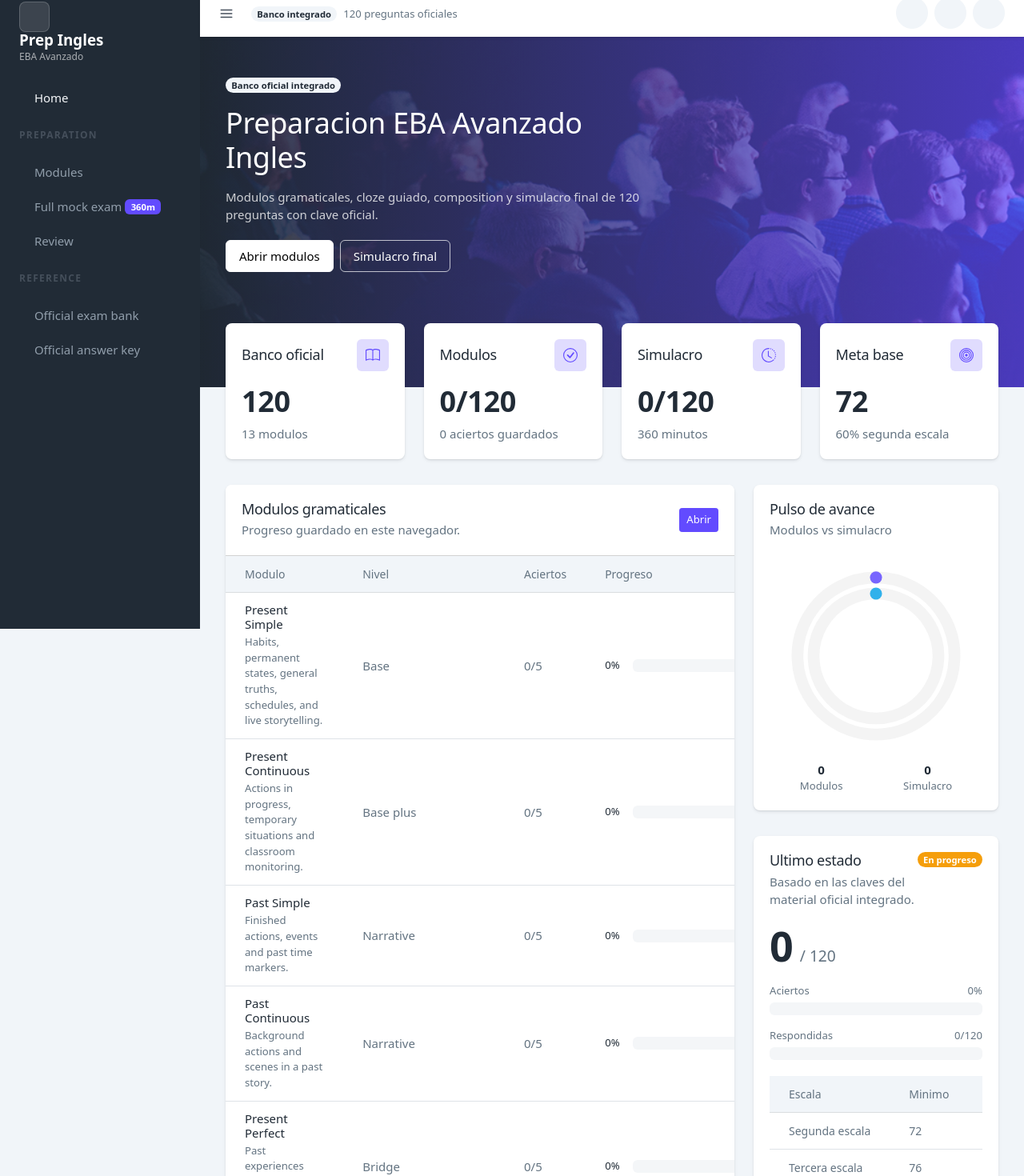
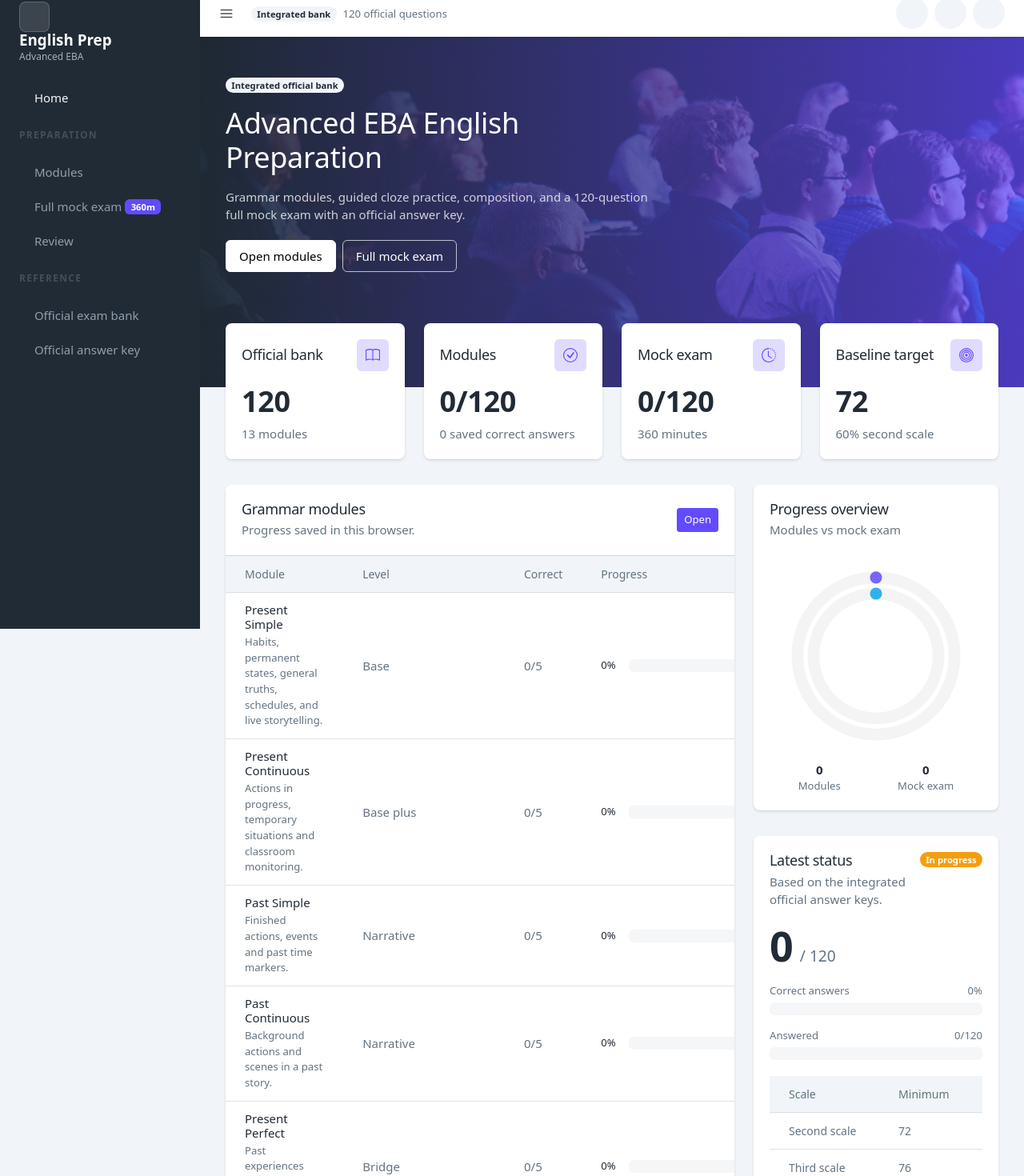
Before and after one commit to miguellynch130304-afk/escaladocenteingles, a Next.js app: page / in a window 1280 px wide. Shown: the part 14-1484 px from the top of the page at 80% size. Built offline with nearby package versions, Linux system fonts and the light colour scheme; a web font is replaced by a local one.

Commit message:
Separate module exams and standardize English UI

```diff
--- a/components/exam/ScoreSummary.js
+++ b/components/exam/ScoreSummary.js
@@ -5,7 +5,7 @@
   score,
   answered,
   total,
-  title = 'Resultado'
+  title = 'Result'
 }) => {
   const percent = total ? Math.round((score / total) * 100) : 0;
   const answeredPercent = total ? Math.round((answered / total) * 100) : 0;
@@ -19,10 +19,10 @@
         <div className="d-flex justify-content-between align-items-start mb-4">
           <div>
             <h4 className="mb-1">{title}</h4>
-            <p className="text-muted mb-0">Basado en las claves del material oficial integrado.</p>
+            <p className="text-muted mb-0">Based on the integrated official answer keys.</p>
           </div>
           <Badge bg={bestScale ? 'success' : 'warning'} className="rounded-pill">
-            {bestScale ? bestScale.scale : 'En progreso'}
+            {bestScale ? bestScale.scale : 'In progress'}
           </Badge>
         </div>
 
@@ -33,7 +33,7 @@
 
         <div className="mb-3">
           <div className="d-flex justify-content-between small mb-1">
-            <span>Aciertos</span>
+            <span>Correct answers</span>
             <span>{percent}%</span>
           </div>
           <ProgressBar now={percent} variant={percent >= 60 ? 'success' : 'warning'} />
@@ -41,7 +41,7 @@
 
         <div className="mb-4">
           <div className="d-flex justify-content-between small mb-1">
-            <span>Respondidas</span>
+            <span>Answered</span>
             <span>{answered}/{total}</span>
           </div>
           <ProgressBar now={answeredPercent} variant="primary" />
@@ -50,9 +50,9 @@
         <Table responsive className="mb-0 text-nowrap prep-threshold-table">
           <thead className="table-light">
             <tr>
-              <th>Escala</th>
-              <th>Minimo</th>
-              <th>Estado</th>
+              <th>Scale</th>
+              <th>Minimum</th>
+              <th>Status</th>
             </tr>
           </thead>
           <tbody>
@@ -62,7 +62,7 @@
                 <td>{threshold.minimum}</td>
                 <td>
                   <Badge bg={score >= threshold.minimum ? 'success' : 'light'} text={score >= threshold.minimum ? undefined : 'dark'}>
-                    {score >= threshold.minimum ? 'Alcanzado' : 'Pendiente'}
+                    {score >= threshold.minimum ? 'Reached' : 'Pending'}
                   </Badge>
                 </td>
               </tr>
--- a/data/examQuestions.js
+++ b/data/examQuestions.js
@@ -2,8 +2,8 @@
 import { supplementalExamQuestions } from 'data/supplementalExamQuestions';
 
 export const examMetadata = {
-  "title": "Simulacro integral de Ingles EBA Avanzado",
-  "examCode": "Banco oficial integrado",
+  "title": "Comprehensive Advanced EBA English Mock Exam",
+  "examCode": "Integrated official bank",
   "totalQuestions": 120,
   "durationMinutes": 360,
   "sourcePdf": "Official exam bank",
@@ -12,31 +12,31 @@
 
 export const passingThresholds = [
   {
-    "scale": "Segunda escala",
+    "scale": "Second scale",
     "minimum": 72
   },
   {
-    "scale": "Tercera escala",
+    "scale": "Third scale",
     "minimum": 76
   },
   {
-    "scale": "Cuarta escala",
+    "scale": "Fourth scale",
     "minimum": 80
   },
   {
-    "scale": "Quinta escala",
+    "scale": "Fifth scale",
     "minimum": 84
   },
   {
-    "scale": "Sexta escala",
+    "scale": "Sixth scale",
     "minimum": 88
   },
   {
-    "scale": "Septima escala",
+    "scale": "Seventh scale",
     "minimum": 92
   },
   {
-    "scale": "Octava escala",
+    "scale": "Eighth scale",
     "minimum": 92
   }
 ];
--- a/layouts/DefaultDashboardLayout.js
+++ b/layouts/DefaultDashboardLayout.js
@@ -32,9 +32,9 @@
 				<div className='px-6 border-top py-3'>
 					<Row>
 						<Col sm={6} className='text-center text-sm-start mb-2 mb-sm-0'>
-							<p className='m-0'>Preparacion local EBA Avanzado Ingles</p></Col>
+							<p className='m-0'>Local Advanced EBA English Preparation</p></Col>
 						<Col sm={6} className='text-center text-sm-end'>
-							<p className='m-0'>Fuente: cuadernillo y clave oficial proporcionados</p>
+							<p className='m-0'>Source: supplied official booklet and answer key</p>
 						</Col>
 					</Row>
 				</div>
--- a/layouts/QuickMenu.js
+++ b/layouts/QuickMenu.js
@@ -2,9 +2,9 @@
 import { ListGroup } from 'react-bootstrap';
 
 const quickLinks = [
-  { href: '/practice', icon: 'book-open', label: 'Practicas' },
-  { href: '/exam', icon: 'clock', label: 'Simulacro' },
-  { href: '/review', icon: 'check-square', label: 'Revision' }
+  { href: '/practice', icon: 'book-open', label: 'Practice' },
+  { href: '/exam', icon: 'clock', label: 'Mock exam' },
+  { href: '/review', icon: 'check-square', label: 'Review' }
 ];
 
 const QuickMenu = () => {
--- a/layouts/navbars/NavbarTop.js
+++ b/layouts/navbars/NavbarTop.js
@@ -22,8 +22,8 @@
 						<Menu size="18px" />
 					</button>
 					<div className="ms-lg-3 d-none d-md-none d-lg-block">
-						<Badge bg="light" text="dark" className="rounded-pill">Banco integrado</Badge>
-						<span className="text-muted ms-2 small">120 preguntas oficiales</span>
+						<Badge bg="light" text="dark" className="rounded-pill">Integrated bank</Badge>
+						<span className="text-muted ms-2 small">120 official questions</span>
 					</div>
 				</div>
 				{/* Quick Menu */}
--- a/layouts/navbars/NavbarVertical.js
+++ b/layouts/navbars/NavbarVertical.js
@@ -100,8 +100,8 @@
               <i className="fe fe-book-open"></i>
             </span>
             <span>
-              Prep Ingles
-              <small>EBA Avanzado</small>
+              English Prep
+              <small>Advanced EBA</small>
             </span>
           </Link>
         </div>
--- a/pages/index.js
+++ b/pages/index.js
@@ -34,36 +34,36 @@
   const dashboardCards = [
     {
       id: 1,
-      title: 'Banco oficial',
+      title: 'Official bank',
       value: examMetadata.totalQuestions,
       icon: <Book size={18} />,
-      statInfo: `<span className="text-dark me-2">${grammarModules.length}</span> modulos`
+      statInfo: `<span className="text-dark me-2">${grammarModules.length}</span> modules`
     },
     {
       id: 2,
-      title: 'Modulos',
+      title: 'Modules',
       value: `${stats.practiceAnswered}/${examMetadata.totalQuestions}`,
       icon: <CheckCircle size={18} />,
-      statInfo: `<span className="text-dark me-2">${stats.practiceScore}</span> aciertos guardados`
+      statInfo: `<span className="text-dark me-2">${stats.practiceScore}</span> saved correct answers`
     },
     {
       id: 3,
-      title: 'Simulacro',
+      title: 'Mock exam',
       value: `${stats.examAnswered}/${examMetadata.totalQuestions}`,
       icon: <ClockHistory size={18} />,
-      statInfo: `<span className="text-dark me-2">${examMetadata.durationMinutes}</span> minutos`
+      statInfo: `<span className="text-dark me-2">${examMetadata.durationMinutes}</span> minutes`
     },
     {
       id: 4,
-      title: 'Meta base',
+      title: 'Baseline target',
       value: '72',
       icon: <Bullseye size={18} />,
-      statInfo: '<span className="text-dark me-2">60%</span> segunda escala'
+      statInfo: '<span className="text-dark me-2">60%</span> second scale'
     }
   ];
 
   const chartOptions = {
-    labels: ['Modulos', 'Simulacro'],
+    labels: ['Modules', 'Mock exam'],
     colors: ['#624bff', '#0ea5e9'],
     dataLabels: { enabled: false },
     legend: { show: false },
@@ -92,16 +92,16 @@
           <Row className="align-items-center">
             <Col xl={7} lg={8}>
               <Badge bg="light" text="dark" className="mb-3 rounded-pill">{examMetadata.examCode}</Badge>
-              <h1 className="text-white mb-3">Preparacion EBA Avanzado Ingles</h1>
+              <h1 className="text-white mb-3">Advanced EBA English Preparation</h1>
               <p className="text-white-75 mb-4 prep-hero-copy">
-                Modulos gramaticales, cloze guiado, composition y simulacro final de {examMetadata.totalQuestions} preguntas con clave oficial.
+                Grammar modules, guided cloze practice, composition, and a {examMetadata.totalQuestions}-question full mock exam with an official answer key.
               </p>
               <div className="d-flex flex-wrap gap-2">
                 <Button as={Link} href="/practice" variant="white">
-                  Abrir modulos
+                  Open modules
                 </Button>
                 <Button as={Link} href="/exam" variant="outline-white">
-                  Simulacro final
+                  Full mock exam
                 </Button>
               </div>
             </Col>
@@ -123,20 +123,20 @@
             <Card className="h-100">
               <Card.Header className="bg-white py-4 d-flex justify-content-between align-items-center">
                 <div>
-                  <h4 className="mb-1">Modulos gramaticales</h4>
-                  <p className="text-muted mb-0">Progreso guardado en este navegador.</p>
+                  <h4 className="mb-1">Grammar modules</h4>
+                  <p className="text-muted mb-0">Progress saved in this browser.</p>
                 </div>
                 <Button as={Link} href="/practice" variant="primary" size="sm">
-                  Abrir
+                  Open
                 </Button>
               </Card.Header>
               <Table responsive className="mb-0 align-middle">
                 <thead className="table-light">
                   <tr>
-                    <th>Modulo</th>
-                    <th>Nivel</th>
-                    <th>Aciertos</th>
-                    <th>Progreso</th>
+                    <th>Module</th>
+                    <th>Level</th>
+                    <th>Correct</th>
+                    <th>Progress</th>
                     <th></th>
                   </tr>
                 </thead>
@@ -157,7 +157,7 @@
                       </td>
                       <td className="text-end">
                         <Button as={Link} href={`/practice?module=${module.id}`} variant="light" size="sm">
-                          Ir
+                          Open
                         </Button>
                       </td>
                     </tr>
@@ -172,8 +172,8 @@
               <Card.Body>
                 <div className="d-flex align-items-center justify-content-between mb-3">
                   <div>
-                    <h4 className="mb-1">Pulso de avance</h4>
-                    <p className="text-muted mb-0">Modulos vs simulacro</p>
+                    <h4 className="mb-1">Progress overview</h4>
+                    <p className="text-muted mb-0">Modules vs mock exam</p>
                   </div>
                   <i className="fe fe-activity text-primary fs-3"></i>
                 </div>
@@ -181,18 +181,18 @@
                 <div className="d-flex justify-content-around text-center">
                   <div>
                     <div className="fw-bold text-dark">{stats.practiceScore}</div>
-                    <div className="small text-muted">Modulos</div>
+                    <div className="small text-muted">Modules</div>
                   </div>
                   <div>
                     <div className="fw-bold text-dark">{stats.examScore}</div>
-                    <div className="small text-muted">Simulacro</div>
+                    <div className="small text-muted">Mock exam</div>
                   </div>
                 </div>
               </Card.Body>
             </Card>
 
             <ScoreSummary
-              title="Ultimo estado"
+              title="Latest status"
               score={stats.examScore || stats.practiceScore}
               answered={stats.examAnswered || stats.practiceAnswered}
               total={examMetadata.totalQuestions}
```
Also changed, not shown: components/exam/QuestionCard.js (+28 -19 lines), data/grammarModules.js (+13 -22 lines), pages/exam.js (+22 -22 lines), pages/practice.js (+39 -43 lines), pages/review.js (+16 -16 lines).
